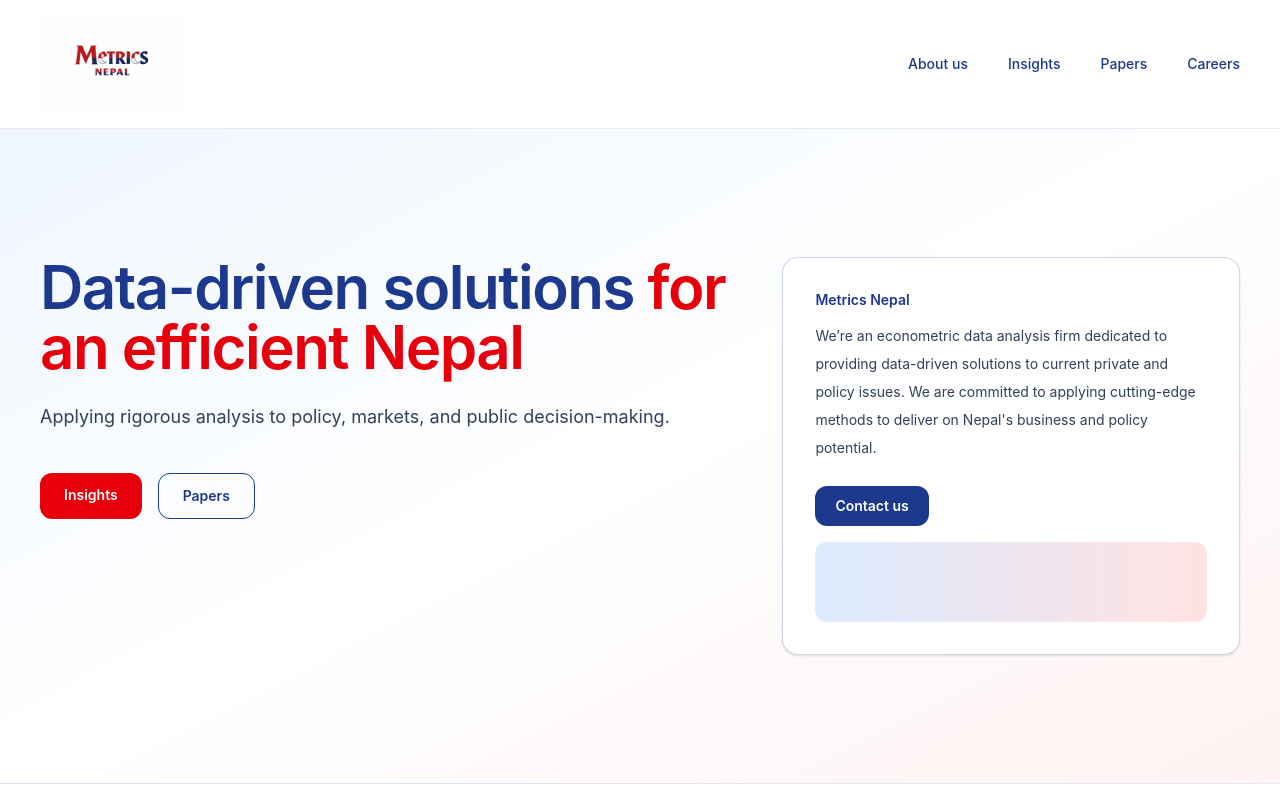
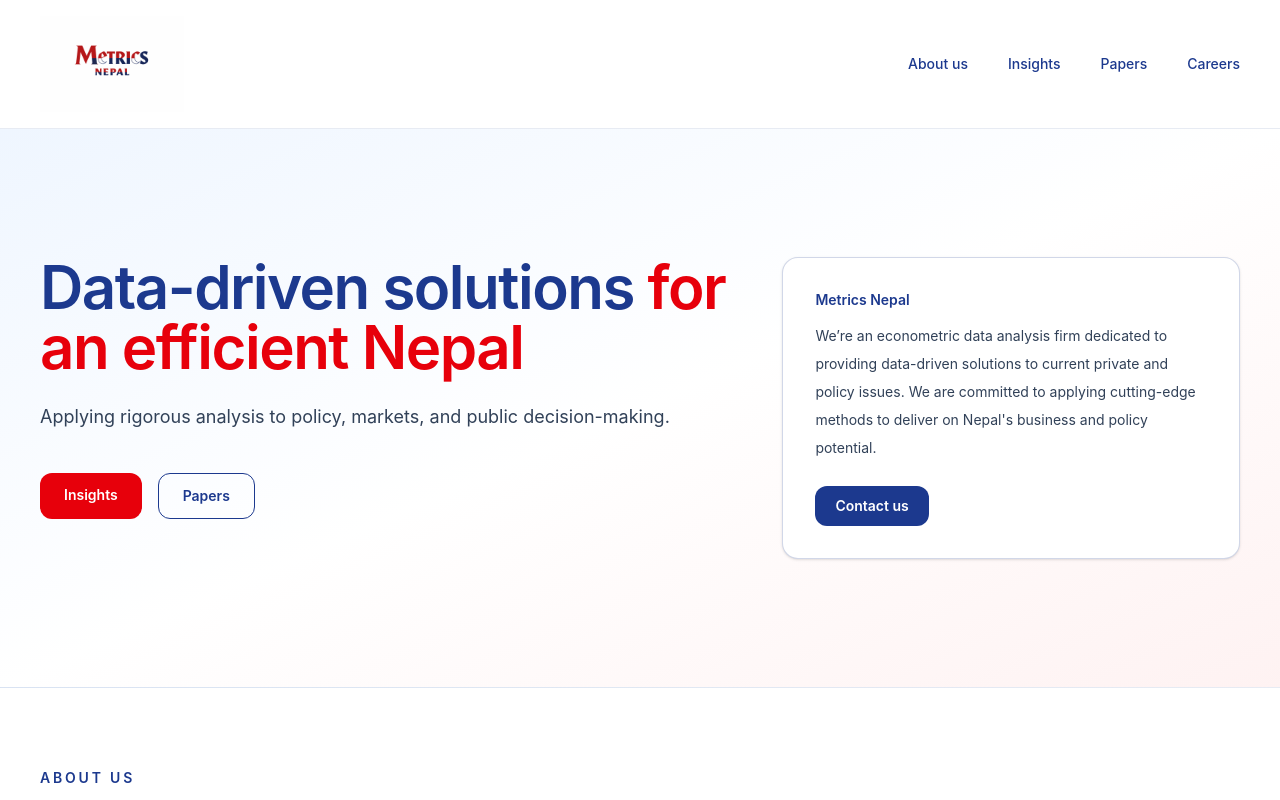
Before and after one commit to sgaut002/metrics-nepal-site, a React (Vite) app: page / in a window 1280 px wide. Shown: the top 800 px of the page. Built offline with nearby package versions, Linux system fonts and the light colour scheme.

Commit message:
Remove hero box and set logo favicon

```diff
--- a/index.html
+++ b/index.html
@@ -2,7 +2,7 @@
 <html lang="en">
   <head>
     <meta charset="UTF-8" />
-    <link rel="icon" type="image/svg+xml" href="/favicon.svg" />
+    <link rel="icon" type="image/png" href="/logo.png" />
     <meta name="viewport" content="width=device-width, initial-scale=1.0" />
     <title>metrics-nepal-site</title>
   </head>
--- a/src/App.jsx
+++ b/src/App.jsx
@@ -67,7 +67,6 @@
                   Contact us
                 </a>
               </div>
-              <div className="mt-4 h-20 w-full rounded-xl bg-gradient-to-r from-blue-100 to-red-100" />
             </div>
           </div>
         </section>
```
